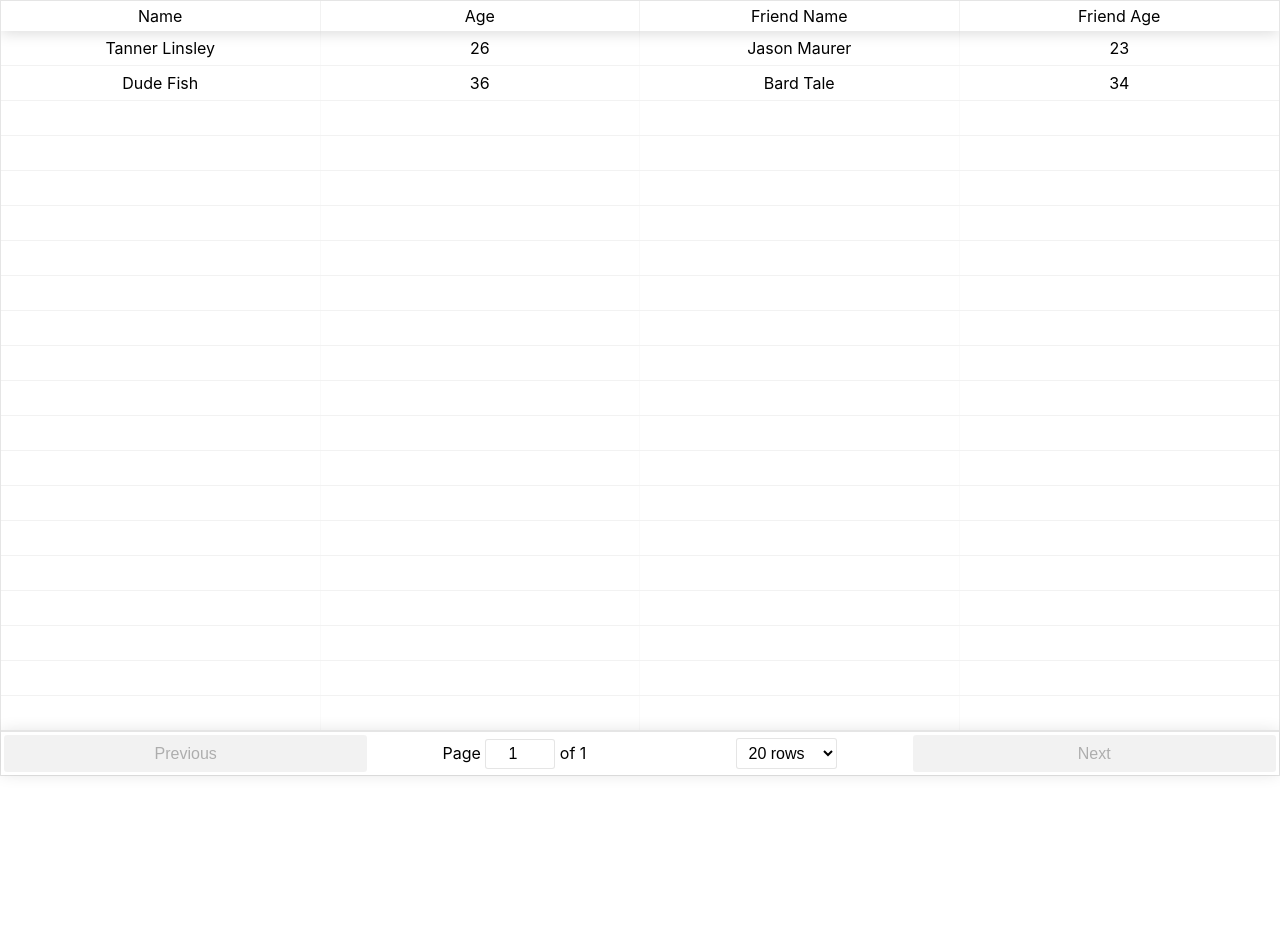
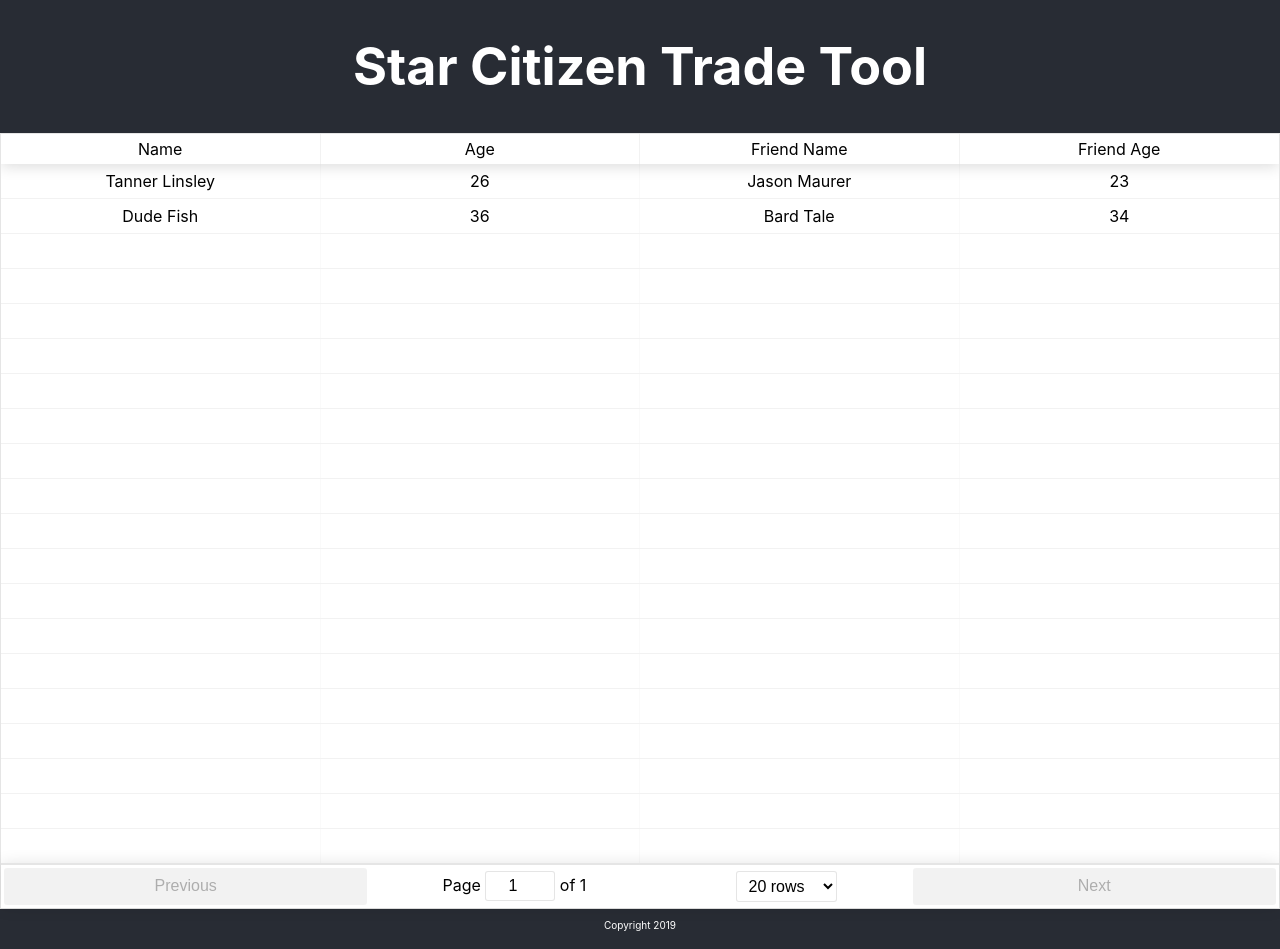
Before and after one commit to ArcticPheenix/sc-trade-tool, a React (Create React App) app: page / in a window 1280 px wide. Before the commit the page ends 800 px from the top, so only its background shows below. Built offline with nearby package versions, Linux system fonts and the light colour scheme.

Commit message:
Basic CSS updates and layout.

```diff
--- a/src/App.css
+++ b/src/App.css
@@ -9,7 +9,7 @@
 
 .App-header {
   background-color: #282c34;
-  min-height: 100vh;
+  min-height: 5vh;
   display: flex;
   flex-direction: column;
   align-items: center;
@@ -18,15 +18,17 @@
   color: white;
 }
 
+.App-footer {
+  background-color: #282c34;
+  min-height: 5vh;
+  display: flex;
+  flex-direction: column;
+  align-items: left;
+  justify-content: left;
+  font-size: 10px;
+  color: white;
+}
+
 .App-link {
   color: #61dafb;
 }
-
-@keyframes App-logo-spin {
-  from {
-    transform: rotate(0deg);
-  }
-  to {
-    transform: rotate(360deg);
-  }
-}
--- a/src/App.js
+++ b/src/App.js
@@ -1,12 +1,16 @@
 import React, { Component } from 'react';
 import './App.css';
+import Header from './Header';
+import Footer from './Footer';
 import PriceTable from './PriceTable';
 
 class App extends Component {
   render() {
     return (
       <div className="App">
+        <Header />
         <PriceTable />
+        <Footer />
       </div>
     );
   }
--- /dev/null
+++ b/src/Footer.js
@@ -0,0 +1,9 @@
+import React from 'react';
+
+export default function Footer() {
+    return (
+        <div className='App-footer'>
+            <p>Copyright 2019</p>
+        </div>
+    );
+};
--- /dev/null
+++ b/src/Header.js
@@ -0,0 +1,9 @@
+import React from 'react';
+
+export default function Header() {
+    return (
+        <div className='App-header'>
+            <h1>Star Citizen Trade Tool</h1>
+        </div>
+    );
+};
```
